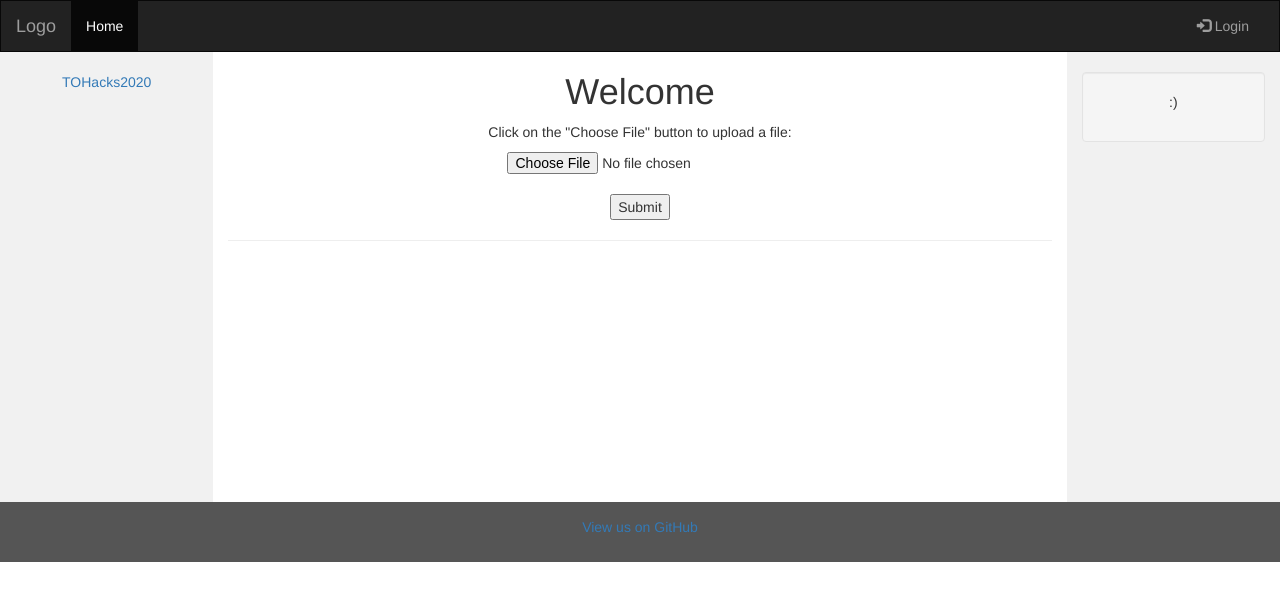
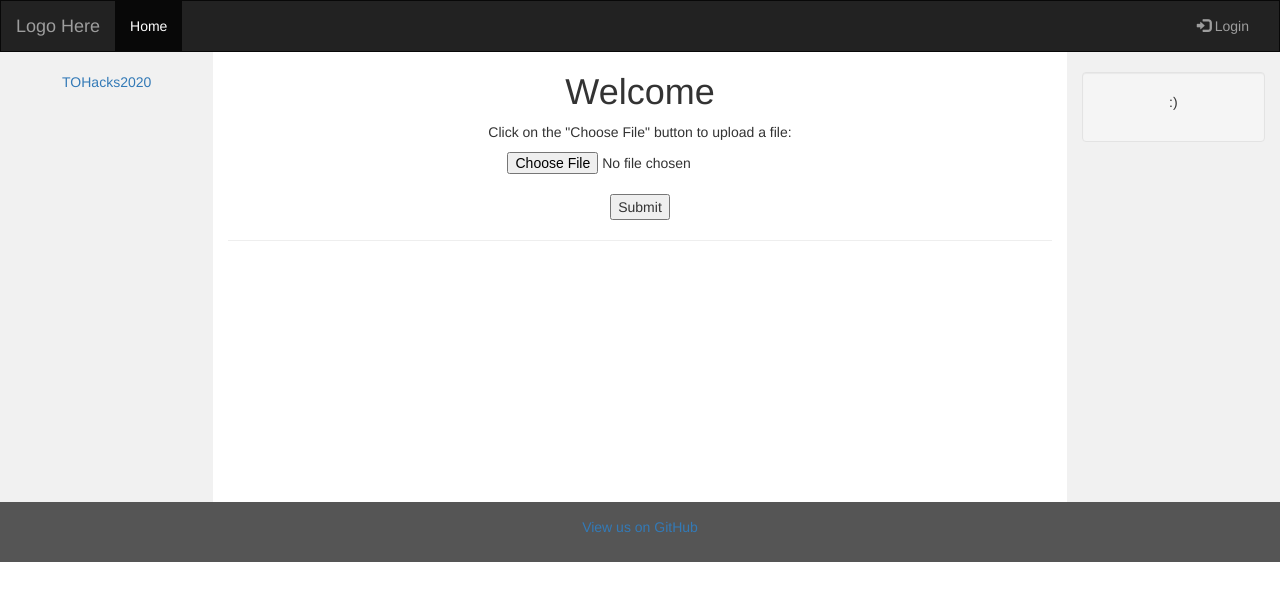
Before and after one commit to kevinjycui/DialekTech, a website: page index.html in a window 1280 px wide. Drawn offline with nearby package versions, Linux system fonts and the light colour scheme.

Commit message:
made site less garbo, still garbo tho

```diff
--- a/index.html
+++ b/index.html
@@ -51,7 +51,7 @@
         <span class="icon-bar"></span>
         <span class="icon-bar"></span>
       </button>
-      <a class="navbar-brand" href="#">Logo</a>
+      <a class="navbar-brand" href="#">Logo Here</a>
     </div>
     <div class="collapse navbar-collapse" id="myNavbar">
       <ul class="nav navbar-nav">
```
